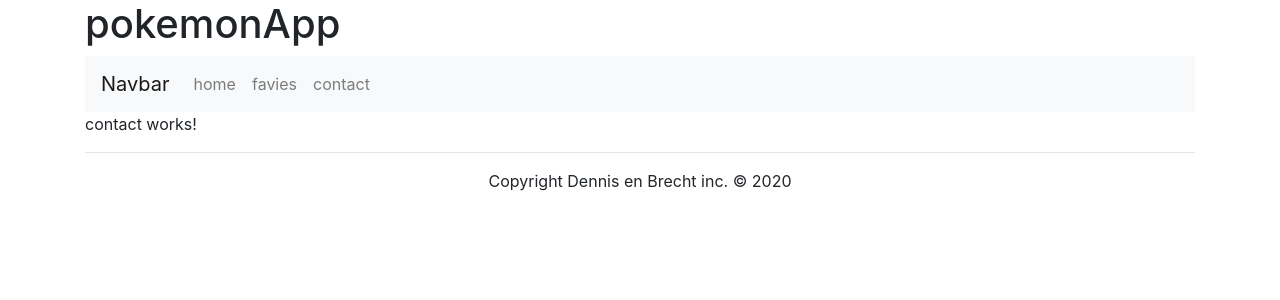
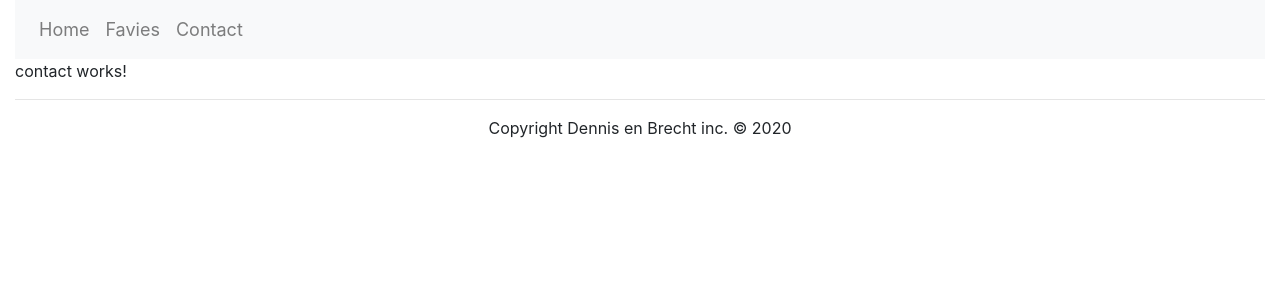
Before and after one commit to DennisNowicki/pokemon, an Angular app: page /contact in a window 1280 px wide. Shown: the top 300 px of the page. Built offline with nearby package versions, Linux system fonts and the light colour scheme.

Commit message:
style changes + pokemon model added

```diff
--- a/src/app/app.component.css
+++ b/src/app/app.component.css
@@ -0,0 +1,4 @@
+body{
+    margin-left: -15px;
+    margin-right: -15px;
+}
--- a/src/app/app.component.html
+++ b/src/app/app.component.html
@@ -1,5 +1,4 @@
-<div class="container">
-  <h1>{{title}}</h1>
+<div class="container-fluid">
 
   <app-navbar></app-navbar>
 
--- a/src/app/navbar/navbar.component.css
+++ b/src/app/navbar/navbar.component.css
@@ -0,0 +1,4 @@
+.nav-item{
+    font-size: large;
+
+}
--- a/src/app/navbar/navbar.component.html
+++ b/src/app/navbar/navbar.component.html
@@ -1,13 +1,12 @@
 <nav class="navbar navbar-expand-lg navbar-light bg-light">
-  <a class="navbar-brand" href="#">Navbar</a>
   <button class="navbar-toggler" type="button" data-toggle="collapse" data-target="#navbarNavAltMarkup" aria-controls="navbarNavAltMarkup" aria-expanded="false" aria-label="Toggle navigation">
     <span class="navbar-toggler-icon"></span>
   </button>
   <div class="collapse navbar-collapse" id="navbarNavAltMarkup">
     <div class="navbar-nav">
-      <a class="nav-item nav-link" routerLink="home">home</a>
-      <a class="nav-item nav-link" routerLink="favorites">favies</a>
-      <a class="nav-item nav-link" routerLink="contact">contact</a>
+      <a class="nav-item nav-link" routerLink="home">Home</a>
+      <a class="nav-item nav-link" routerLink="favorites">Favies</a>
+      <a class="nav-item nav-link" routerLink="contact">Contact</a>
     </div>
   </div>
 </nav>
--- /dev/null
+++ b/src/app/shared/model/pokemon.model.ts
@@ -0,0 +1,6 @@
+export interface Pokemon {
+    id: number;
+    name: string;
+    type: string;
+
+}
```
